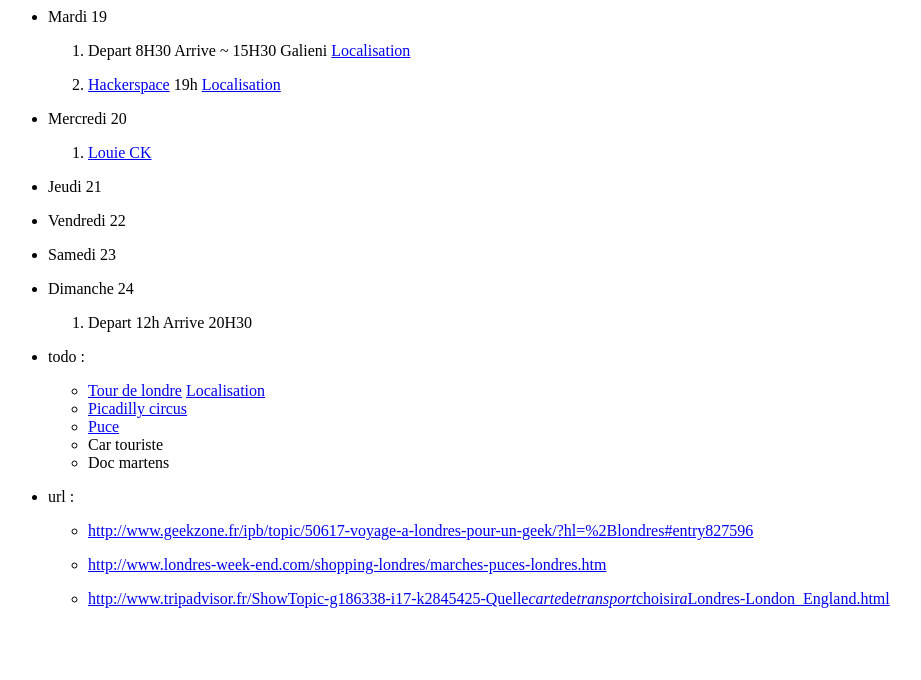
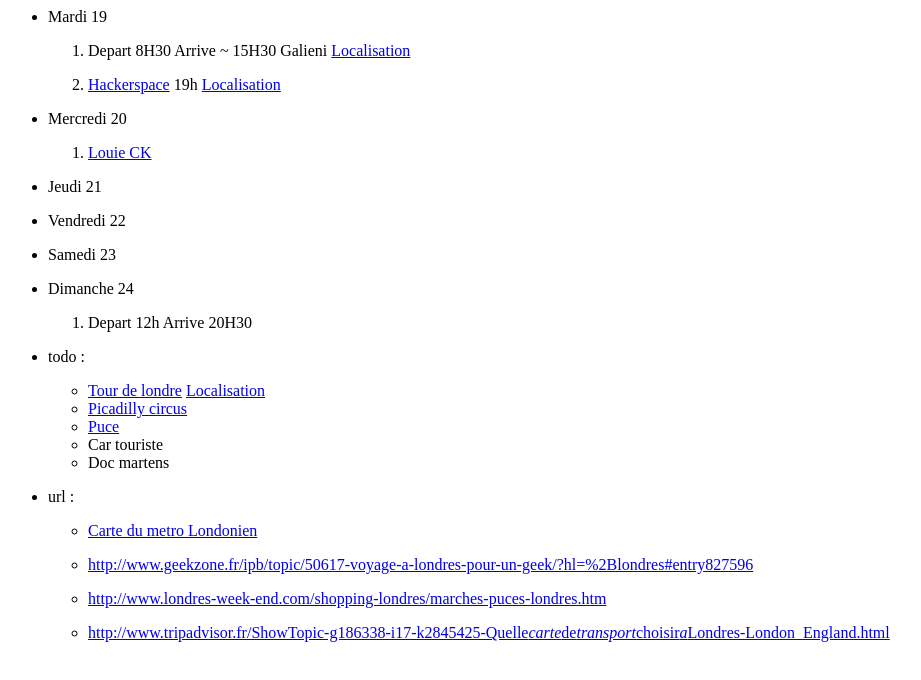
Before and after one commit to bussiere/VoyageLondre, a plain HTML site: page index.html in a window 1280 px wide. Shown: the whole page, without its empty margins (0-921 px from the left). Drawn offline with Linux system fonts and the light colour scheme.

Commit message:
metro londonien

```diff
--- a/index.html
+++ b/index.html
@@ -38,6 +38,8 @@
 <li><p>url :</p>
 
 <ul>
+<li><p><a href="http://www.bbc.co.uk/london/travel/downloads/tube_map.gif" title="Plan de metro londonien">Carte du metro Londonien</a></p></li>
+
 <li><p><a href="http://www.geekzone.fr/ipb/topic/50617-voyage-a-londres-pour-un-geek/?hl=%2Blondres#entry827596" title="Demande sur geekzone">http://www.geekzone.fr/ipb/topic/50617-voyage-a-londres-pour-un-geek/?hl=%2Blondres#entry827596</a></p></li>
 
 <li><p><a href="http://www.londres-week-end.com/shopping-londres/marches-puces-londres.htm" title="puces">http://www.londres-week-end.com/shopping-londres/marches-puces-londres.htm</a></p></li>
```
Also changed, not shown: 1 other file.
